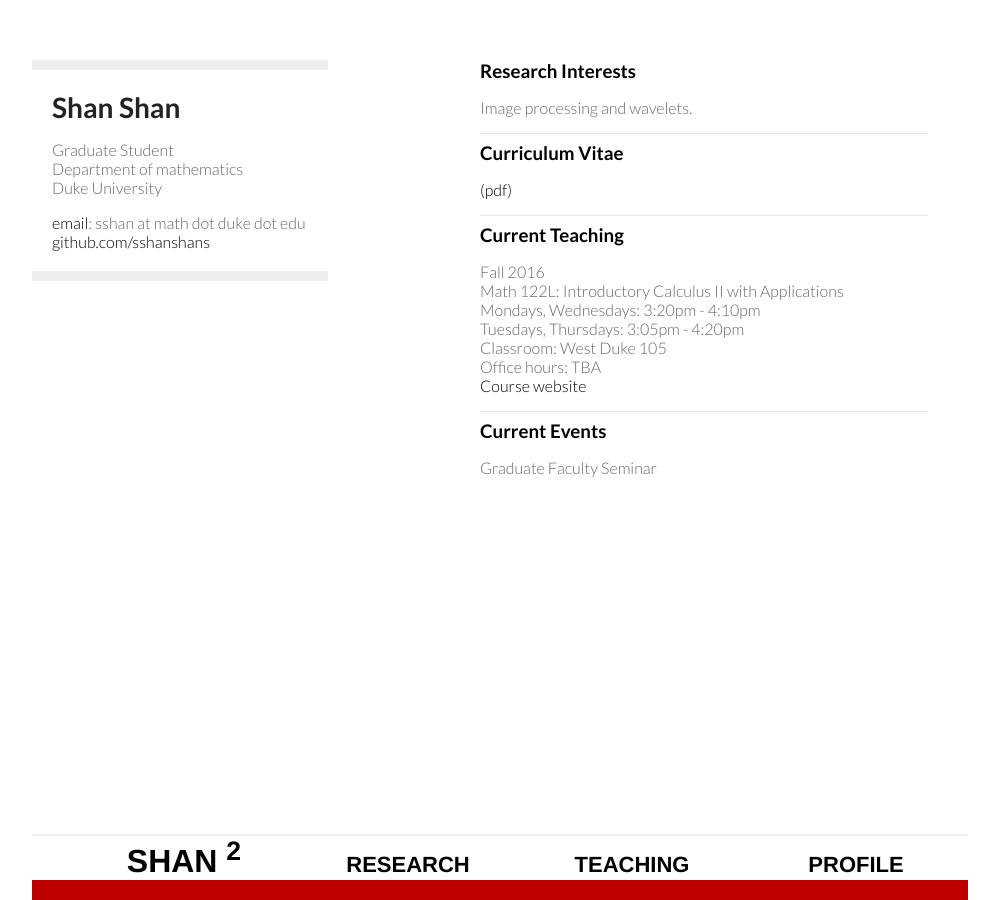
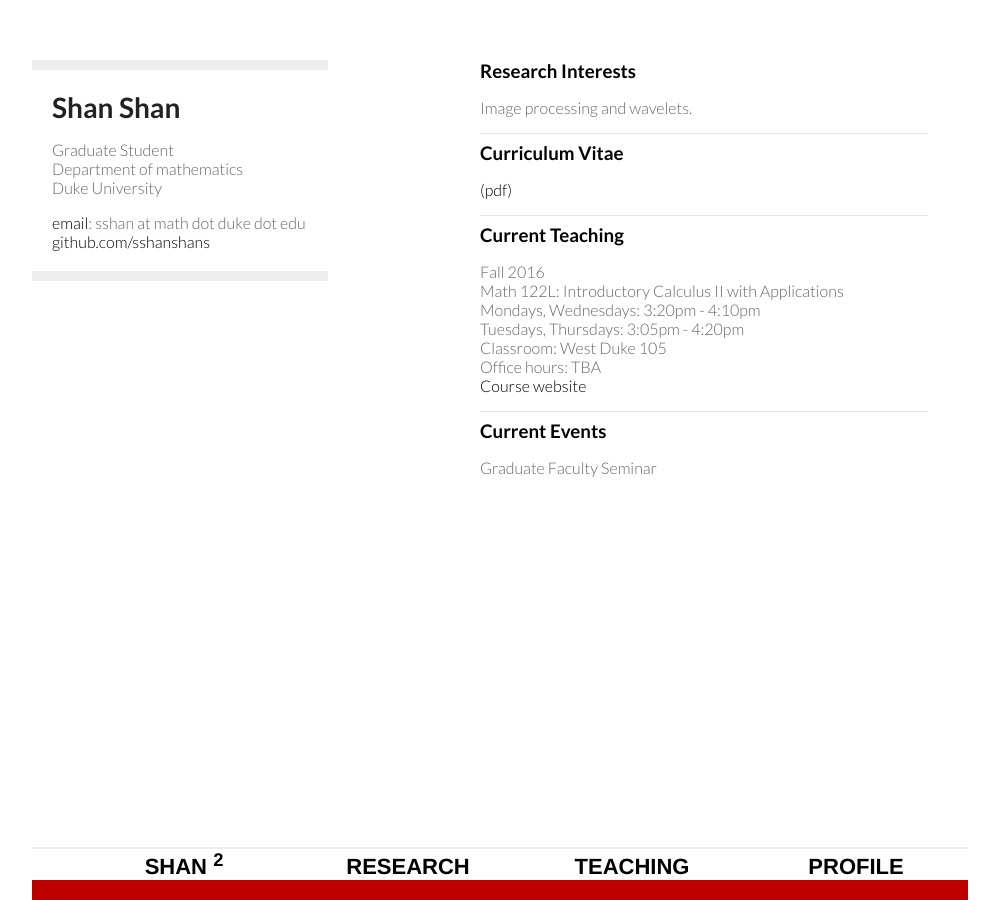
Before and after one commit to sshanshans/sshanshans.github.io, a Jekyll site: the page built from index.md, in a window 1280 px wide. Shown: the whole page, without its empty margins (160-1159 px from the left). Built offline with Jekyll 4.4.1, drawn with Linux system fonts in a browser that asks for light colours.

Commit message:
Update default.html

```diff
--- a/_layouts/default.html
+++ b/_layouts/default.html
@@ -12,7 +12,7 @@
     <div class="wrapper">
       <nav>
       	<ul>
-      		    		<li><a href="/"> <font size="6">SHAN <sup>2</sup> </font> </a></li>
+      		    		<li><a href="/"> SHAN <sup>2</sup> </font> </a></li>
 	        		<li><a href="{{ BASE_PATH }}/research/research.html">RESEARCH</a></li>
 		        	<li><a href="{{ BASE_PATH }}/teaching/teaching.html">TEACHING</a></li>
 	        		<li><a href="{{ BASE_PATH }}/AboutMe/aboutme.html">PROFILE</a></li>
```
